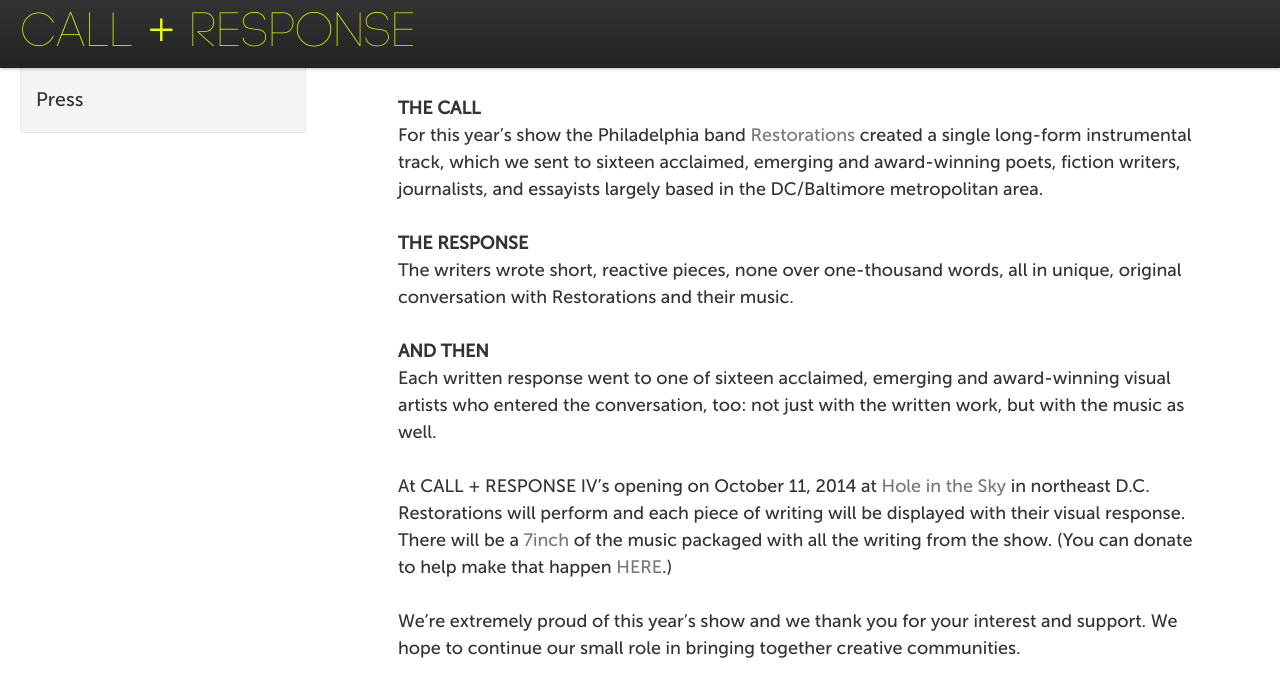
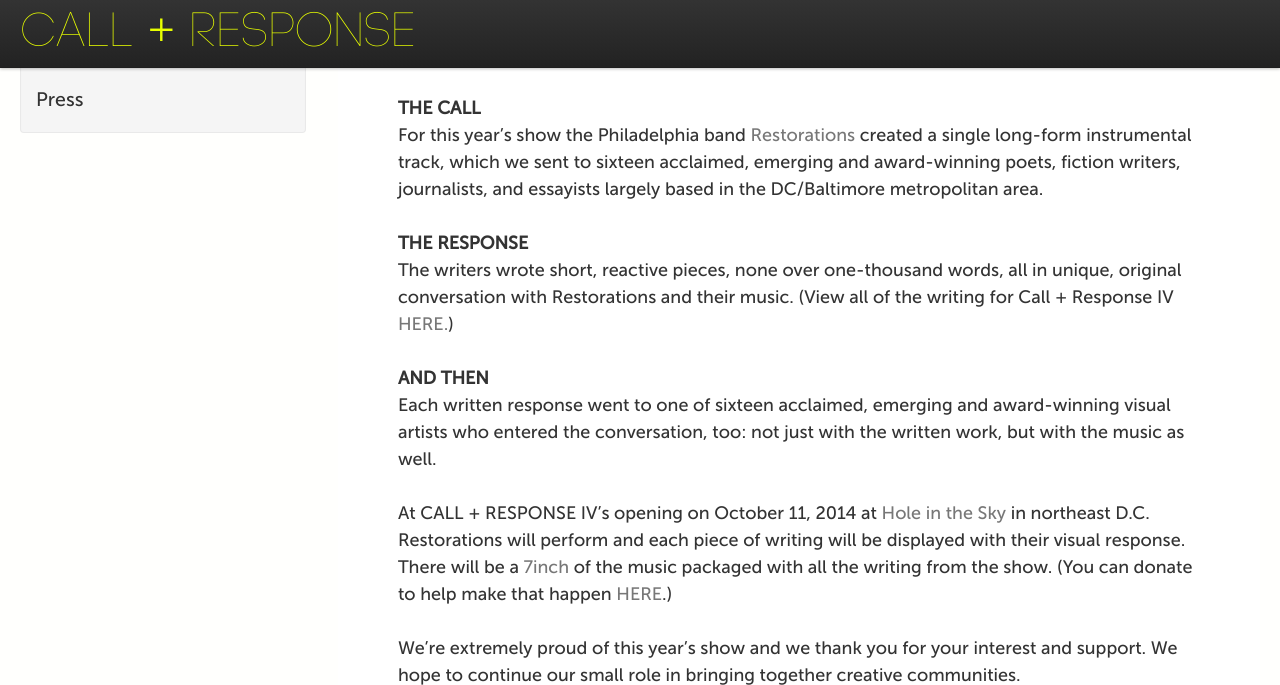
Before and after one commit to callandresponsedc/callandresponsedc, a Jekyll site: the page built from about/index.html, in a window 1280 px wide and 900 px high, scrolled down 309 px, cut to the strip 0-685 px from the top of the window. Built offline with Jekyll 4.4.1, drawn with Linux system fonts in a browser that asks for light colours; Markdown is read by kramdown in place of the engine named in the settings; comment, search, counter and statistics services are not loaded.

Commit message:
Update index.html

```diff
--- a/about/index.html
+++ b/about/index.html
@@ -14,7 +14,7 @@
 For this year’s show the Philadelphia band <a href="http://www.restorations.bandcamp.com">Restorations</a> created a single long-form instrumental track, which we sent to sixteen acclaimed, emerging and award-winning poets, fiction writers, journalists, and essayists largely based in the DC/Baltimore metropolitan area.
   <br/><br/>
 <b>THE RESPONSE</b><br/>
-The writers wrote short, reactive pieces, none over one-thousand words, all in unique, original conversation with Restorations and their music.
+The writers wrote short, reactive pieces, none over one-thousand words, all in unique, original conversation with Restorations and their music. (View all of the writing for Call + Response IV <a href="http://issuu.com/kiraface/docs/callresponse_book_yellow_single">HERE.</a>)
   <br/><br/>
 <b>AND THEN</b><br/>
 Each written response went to one of sixteen acclaimed, emerging and award-winning visual artists who entered the conversation, too: not just with the written work, but with the music as well.
@@ -26,7 +26,7 @@
   <br/><br/>
   <iframe style="border: 0; width: 100%; height: 120px;" src="http://bandcamp.com/EmbeddedPlayer/album=3941742490/size=large/bgcol=ffffff/linkcol=0687f5/tracklist=false/artwork=small/transparent=true/" seamless><a href="http://restorations.bandcamp.com/album/call-response-iv">Call + Response IV by Restorations</a></iframe>
 </p>
-<p><hr>
+<hr>
   Call + Response IV is co-curated
   by Kira Wisniewski, Dillon Babington, and Mike O'Brien.
 
```
